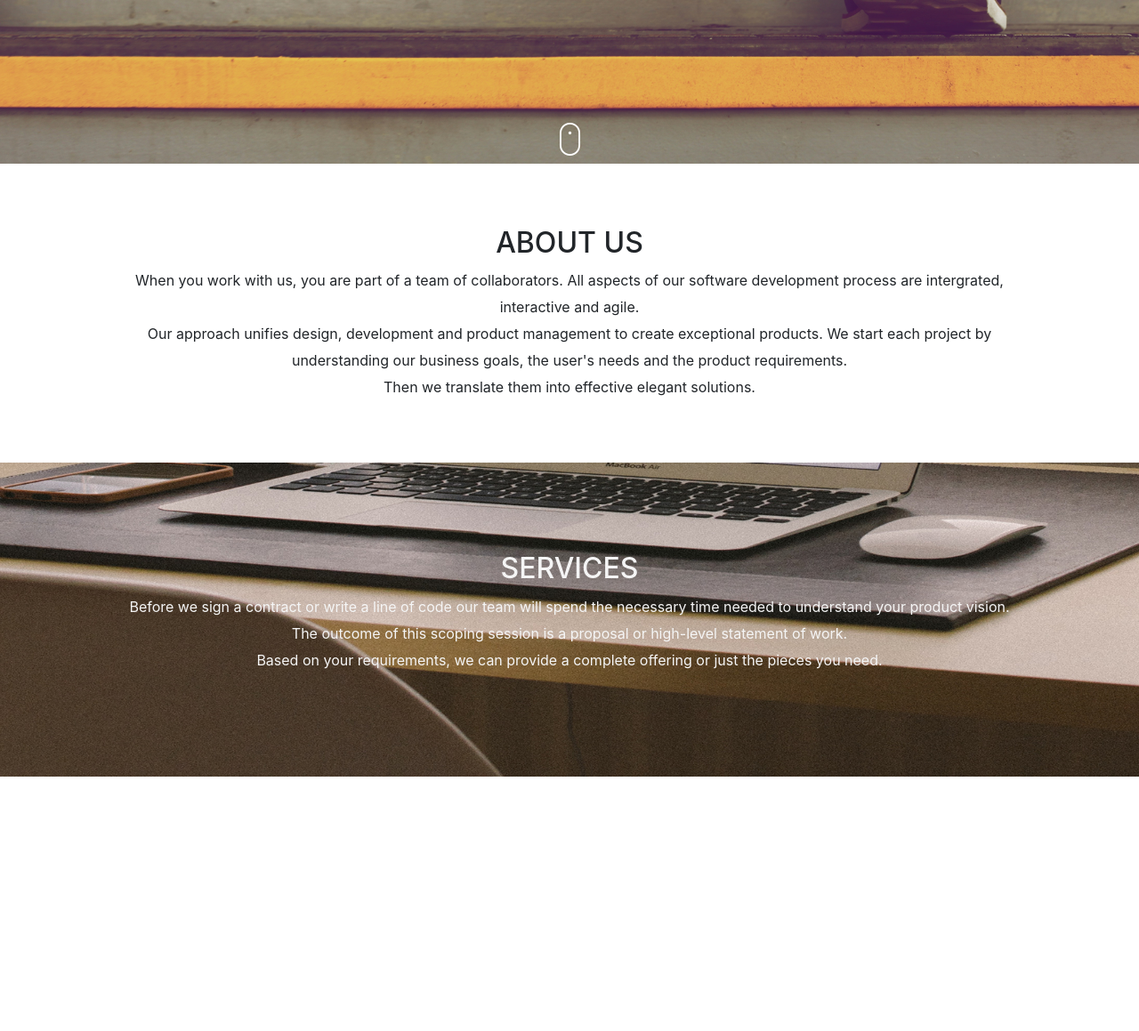
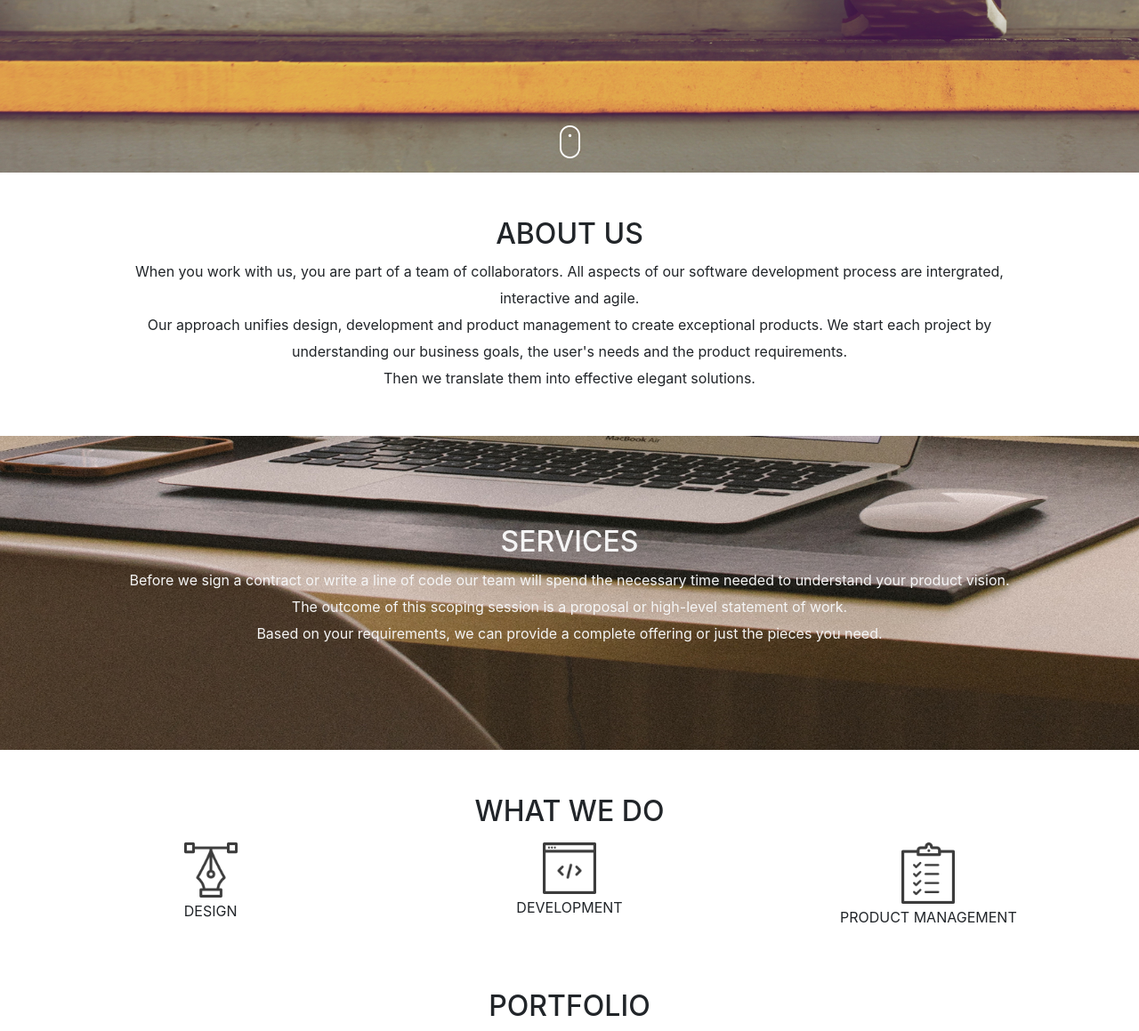
Before and after one commit to macymuhia/Delani-Studio, a plain HTML site: page index.html in a window 1280 px wide. Shown: the part 486-1645 px from the top of the page at 89% size. Before the commit the page ends 1359 px from the top, so only its background shows below. Drawn offline with Linux system fonts and the light colour scheme.

Commit message:
Add the what-we-do section and resize the icons

```diff
--- a/css/styles.css
+++ b/css/styles.css
@@ -47,7 +47,7 @@
     background-position: center;
     background-size: cover;
     width: 100%;
-    height: 670px;
+    height: 680px;
 }
 
 .jumbotron {
@@ -58,27 +58,47 @@
     font-size: 12px;
 }
 
+.jumbotron .logo {
+    padding-top: 9rem;
+    width: 77px;
+}
+
 .jumbotron img {
-    padding-top: 8.2rem;
+    padding-top: 8rem;
 }
 
 .jumbotron h1 {
-    font-size: 46px;
+    font-size: 42px;
     line-height: 80px;
+    padding-top: 20px;
+    margin-bottom: 0px;
+}
+
+.section-header {
+    text-align: center;
+    line-height: 30px;
 }
 
 .about-section {
-    margin: 70px 150px;
-    text-align: center;
-    line-height: 30px;
+    margin: 50px 150px;
 }
 
 .services {
     padding: 100px;
     background-image: url("../images/backgrounds/s_image.jpg");
     width: 100%;
-    text-align: center;
-    line-height: 30px;
     color: whitesmoke;
     background-size: cover;
 }
+
+.what-we-do {
+    margin: 50px 50px;
+}
+
+.what-we-do H2 {
+    margin-bottom: 1rem;
+}
+
+.col-md-4 img {
+    width: 60px;
+}
--- a/index.html
+++ b/index.html
@@ -23,7 +23,7 @@
 
         <div class="banner">
             <div class="jumbotron">
-                <img src="./images/logo/logo.png" alt="Delani Logo">
+                <img class="logo" src="./images/logo/logo.png" alt="Delani Logo">
 
                 <h1 class="display-4">Welcome <br> to Delani Studio</h1>
                 <p>Amazing people are making amazing designs in a fun environment</p>
@@ -32,7 +32,7 @@
         </div>
     </header>
     <main class="container-fluid">
-        <div class="about-section" id="about">
+        <div class="about-section section-header" id="about">
             <h2>ABOUT US</h2>
             <p>When you work with us, you are part of a team of collaborators. All aspects of our software development process are intergrated, interactive and agile.
                 <br> Our approach unifies design, development and product management to create exceptional products. We start each project by understanding our business goals, the user's needs and the product requirements.
@@ -40,12 +40,40 @@
             </p>
 
         </div>
-        <div class="services">
+        <div class="services section-header">
             <h2>SERVICES</h2>
             <p>Before we sign a contract or write a line of code our team will spend the necessary time needed to understand your product vision.
                 <br>The outcome of this scoping session is a proposal or high-level statement of work.
                 <br>Based on your requirements, we can provide a complete offering or just the pieces you need.
             </p>
+        </div>
+        <div class="what-we-do section-header">
+            <h2>WHAT WE DO</h2>
+            <div class="row">
+                <div class="col-md-4">
+                    <figure>
+                        <img src="./images/services_icons/design_icon.png" alt="DESIGN">
+                        <figcaption>DESIGN</figcaption>
+                    </figure>
+                </div>
+                <div class="col-md-4">
+                    <figure>
+                        <img src="./images/services_icons/dev_icon.png" alt="DEVELOPMENT">
+                        <figcaption>DEVELOPMENT</figcaption>
+                    </figure>
+                </div>
+                <div class="col-md-4">
+                    <figure>
+                        <img src="./images/services_icons/product_icon.png" alt="PRODUCT MANAGEMENT">
+                        <figcaption>PRODUCT MANAGEMENT</figcaption>
+                    </figure>
+                </div>
+            </div>
+
+        </div>
+        <div class="portfolio section-header">
+            <h2>PORTFOLIO</h2>
+
         </div>
     </main>
 
```
